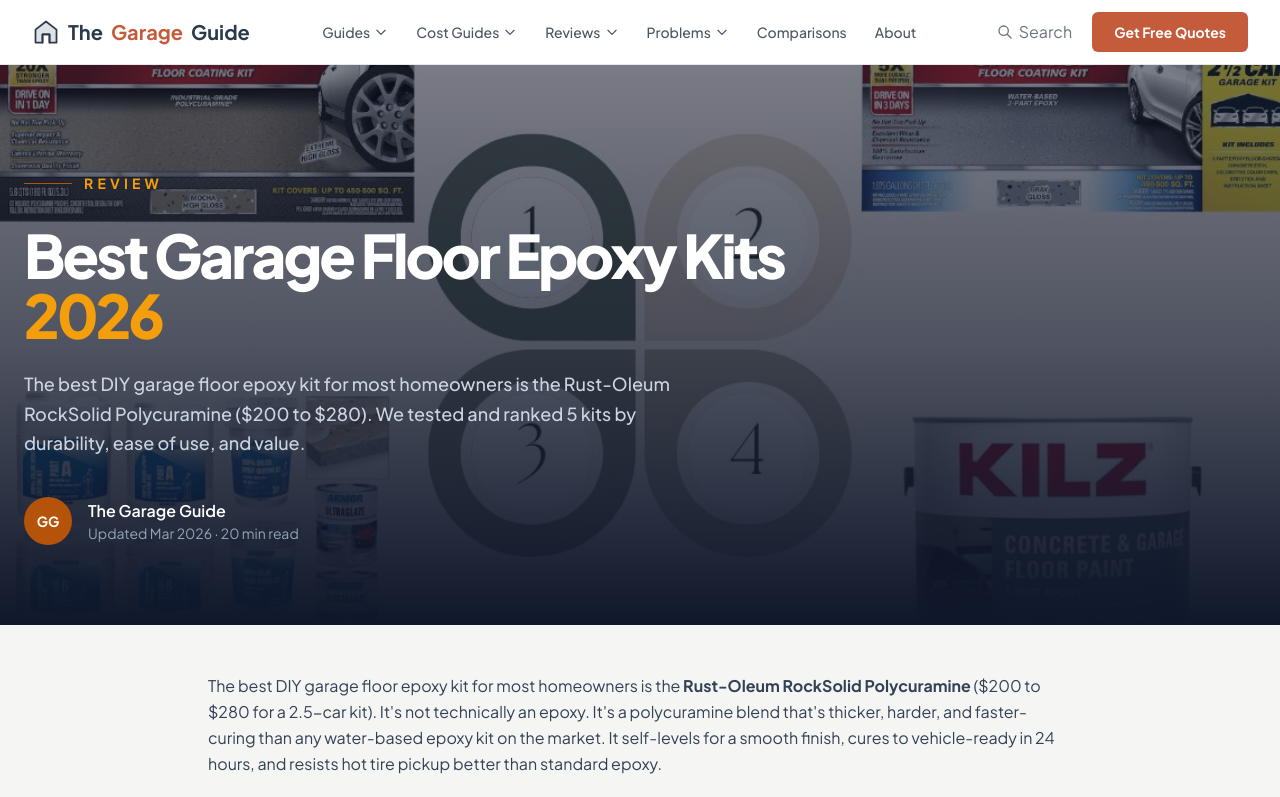
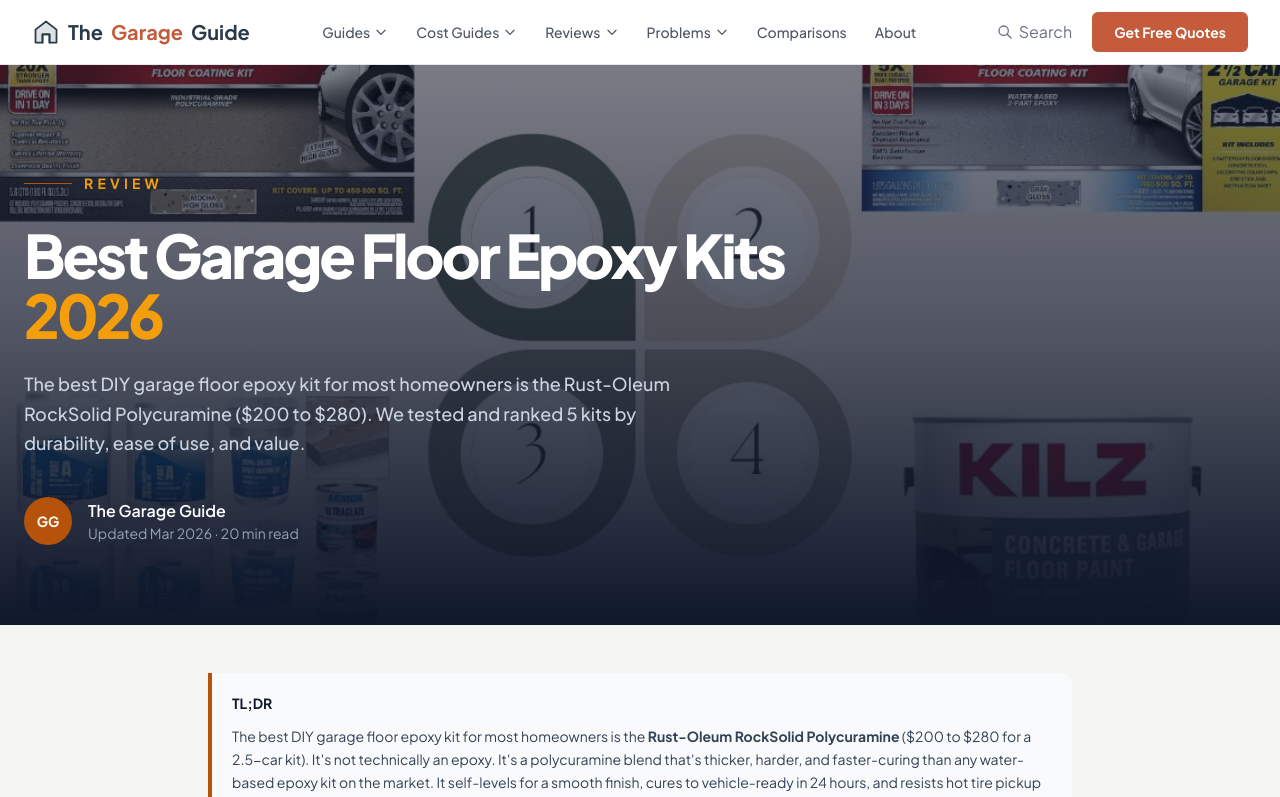
Before and after one commit to thebasementguide2026/thegarage.guide-, a Next.js app: page /reviews/best-garage-floor-epoxy in a window 1280 px wide. Shown: the top 797 px of the page. Built offline with nearby package versions, Linux system fonts and the light colour scheme.

Commit message:
Add TL;DR answer box to best-garage-floor-epoxy

```diff
--- a/app/reviews/best-garage-floor-epoxy/page.tsx
+++ b/app/reviews/best-garage-floor-epoxy/page.tsx
@@ -54,7 +54,10 @@ export default function BestGarageFloorEpoxy() {
       </section>
 
       <article className='max-w-4xl mx-auto px-4 py-12'>
-        <p className='text-base text-slate-700 leading-relaxed mb-6'>The best DIY garage floor epoxy kit for most homeowners is the <strong>Rust-Oleum RockSolid Polycuramine</strong> ($200 to $280 for a 2.5-car kit). It&apos;s not technically an epoxy. It&apos;s a polycuramine blend that&apos;s thicker, harder, and faster-curing than any water-based epoxy kit on the market. It self-levels for a smooth finish, cures to vehicle-ready in 24 hours, and resists hot tire pickup better than standard epoxy.</p>
+{/* TL;DR Answer Box */}
+        <div className='bg-slate-50 border-l-4 border-amber-700 p-5 rounded-r-lg mb-6'>
+          <p className='font-bold text-slate-900 text-sm mb-3'>TL;DR</p>
+                  <p className='text-slate-700 text-sm leading-relaxed mb-4'>The best DIY garage floor epoxy kit for most homeowners is the <strong>Rust-Oleum RockSolid Polycuramine</strong> ($200 to $280 for a 2.5-car kit). It&apos;s not technically an epoxy. It&apos;s a polycuramine blend that&apos;s thicker, harder, and faster-curing than any water-based epoxy kit on the market. It self-levels for a smooth finish, cures to vehicle-ready in 24 hours, and resists hot tire pickup better than standard epoxy.</p>         </div>
         <p className='text-slate-700 leading-relaxed mb-6 text-sm'>That said, every DIY kit has limitations. If you haven&apos;t read our <Link href='/cost-guides/epoxy-garage-floor-cost' className='text-amber-700 underline hover:text-amber-900'>epoxy garage floor cost guide</Link>, start there. It explains why surface preparation determines 80% of whether your floor succeeds or fails, and when hiring a professional is actually cheaper than DIY. If you&apos;ve decided DIY is right for your garage, these are the kits worth buying.</p>
 
         {/* What to Look For */}
```
